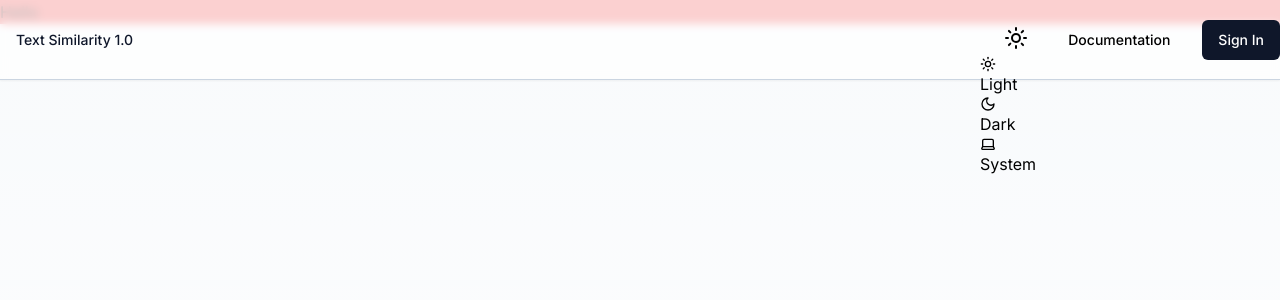
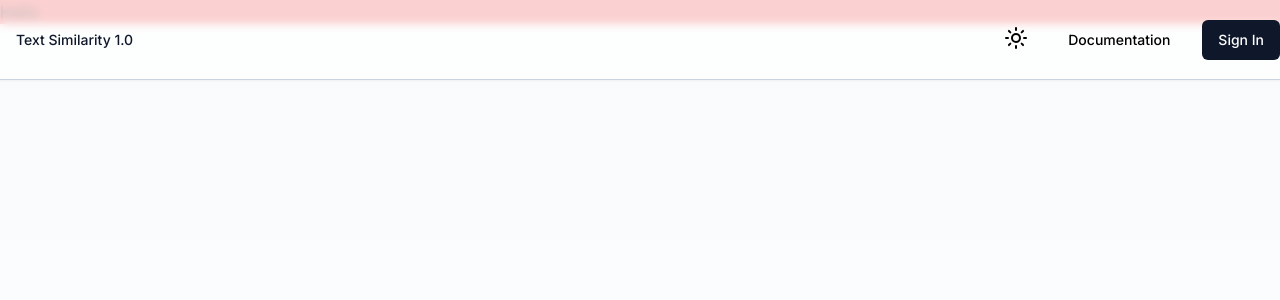
Before and after one commit to Yagth/similarity, a Next.js app: page / in a window 1280 px wide. Shown: the top 300 px of the page. Built offline with nearby package versions, Linux system fonts and the light colour scheme.

Commit message:
Fixed the undefined error

```diff
--- a/src/components/ThemeToggle.tsx
+++ b/src/components/ThemeToggle.tsx
@@ -15,6 +15,7 @@ interface ThemeToggleProps {}
 
 const ThemeToggle: FC<ThemeToggleProps> = ({}) => {
   const { setTheme } = useTheme();
+  //   const [isOpen, setIsOpen] = useState(false);
   return (
     <DropdownMenu>
       <DropdownMenuTrigger asChild>
@@ -24,7 +25,11 @@ const ThemeToggle: FC<ThemeToggleProps> = ({}) => {
           <span className="sr-only">Toggle theme</span>
         </Button>
       </DropdownMenuTrigger>
-      <DropdownMenuContent align="end" forceMount>
+      <DropdownMenuContent
+        align="end"
+        // forceMount
+        // className={isOpen ? "visible" : "hidden"}
+      >
         <DropdownMenuItem onClick={() => setTheme("light")}>
           <Sun className="mr-2 h-4 w-4"></Sun>
           <span>Light</span>
```
